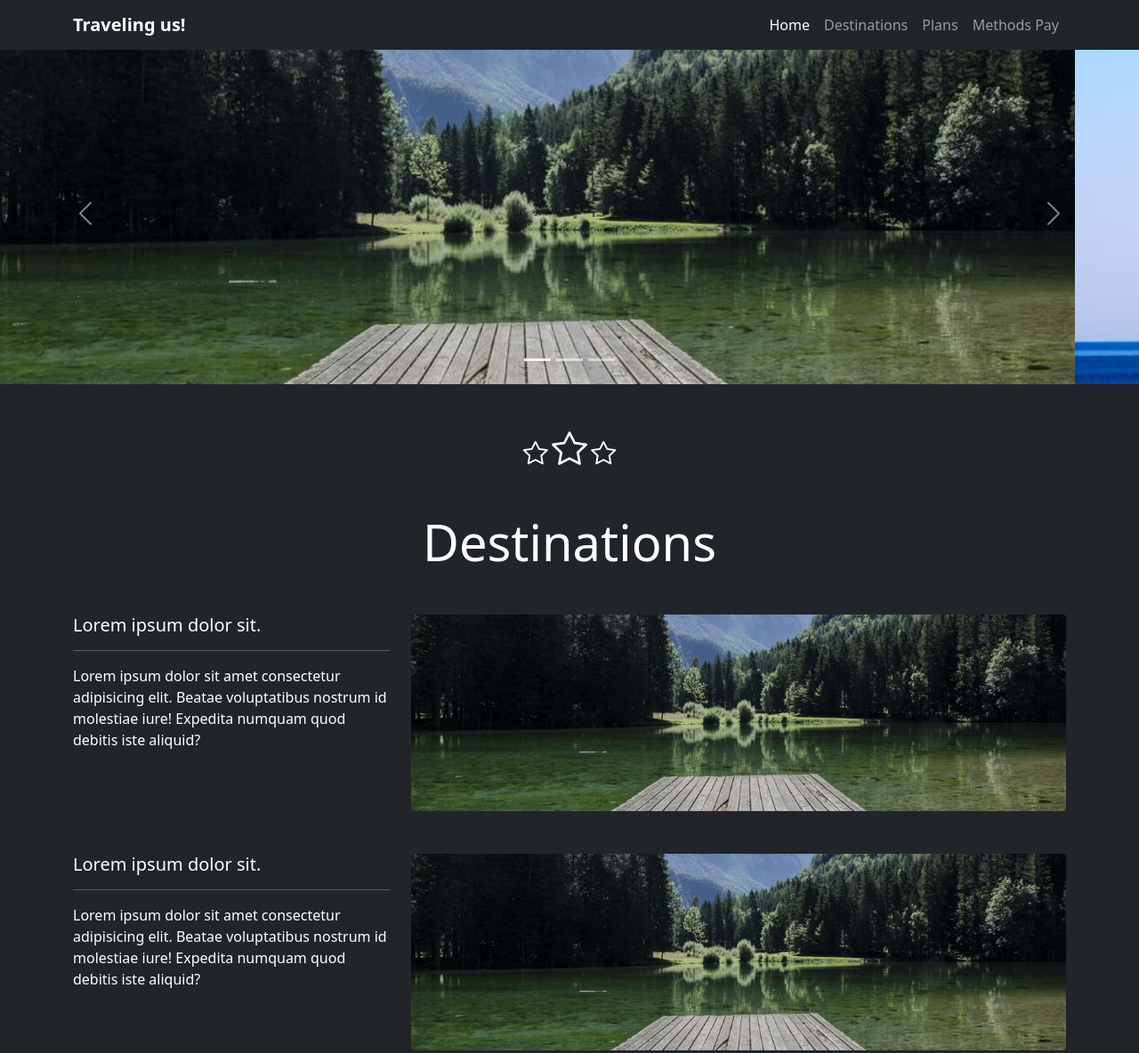
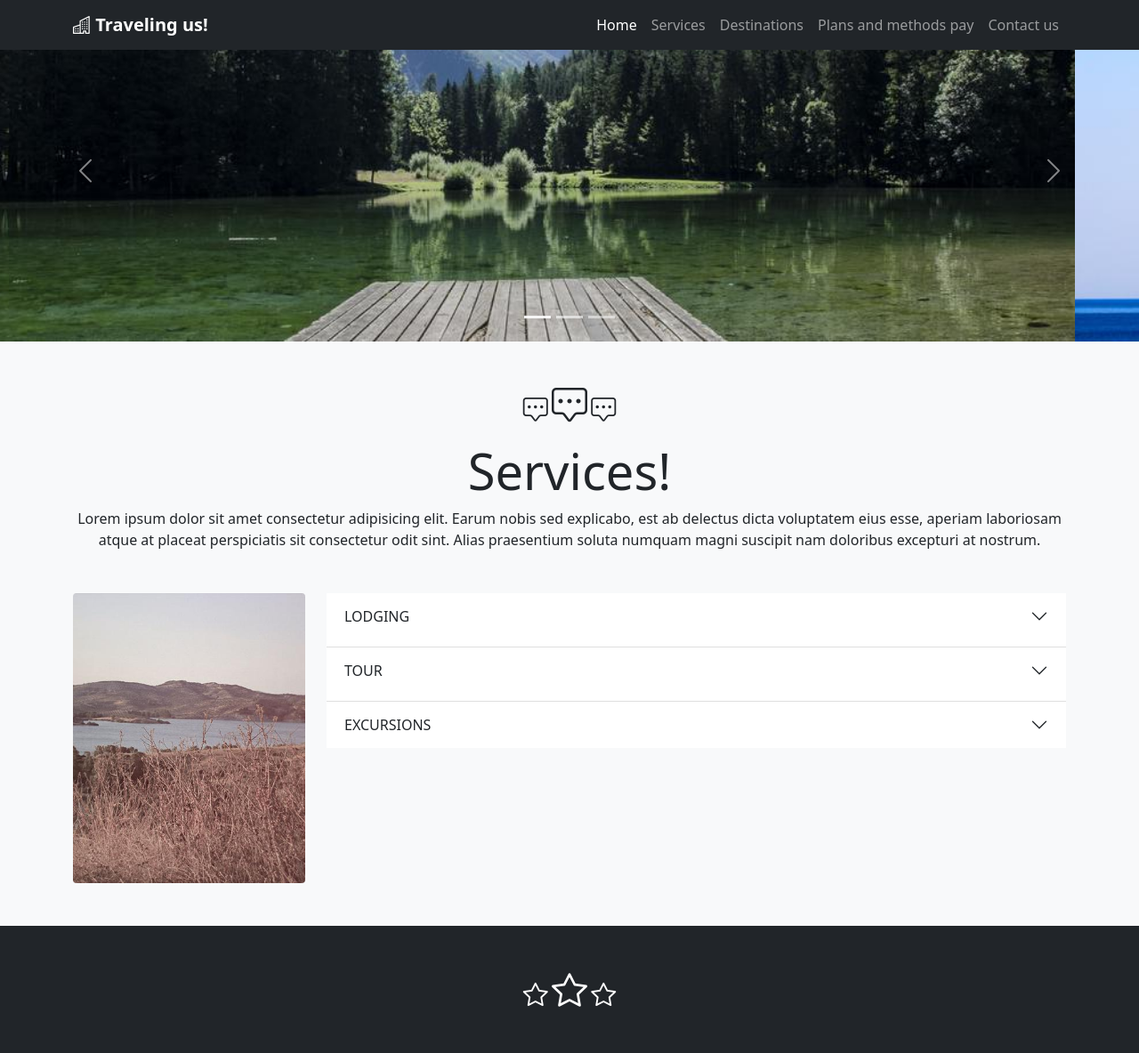
Before and after one commit to juanrex04/leadingpage-bootstrap, a plain HTML site: page index.html in a window 1280 px wide. Shown: the top 1184 px of the page at 89% size. Drawn offline with nearby package versions, Linux system fonts and the light colour scheme.

Commit message:
Mejoras en la distribucion de la pagina, se añade un accordion para mostrar los services

```diff
--- a/css/style.css
+++ b/css/style.css
@@ -5,3 +5,7 @@ body {
 .tarjeta {
   width: 18rem;
 }
+.test:hover{
+    color: rgb(187, 206, 15);
+    transition: .5s;
+}
--- a/index.html
+++ b/index.html
@@ -24,11 +24,14 @@
     <link rel="stylesheet" href="css/style.css" />
     <title>Travel World</title>
   </head>
+
   <body>
     <!-- Navbar -->
-    <nav class="navbar navbar-dark bg-dark navbar-expand-lg fixed-top">
+    <nav class="navbar navbar-dark bg-dark navbar-expand-lg fixed-top mb-1">
       <div class="container">
-        <a href="/" class="navbar-brand fw-bold">Traveling us! </a>
+        <a href="/" class="navbar-brand fw-bold"
+          ><i class="bi bi-building"></i> Traveling us!
+        </a>
         <button
           class="navbar-toggler"
           data-bs-toggle="collapse"
@@ -48,13 +51,16 @@
               >
             </li>
             <li class="nav-item">
+              <a href="#services" class="nav-link">Services</a>
+            </li>
+            <li class="nav-item">
               <a href="#destination" class="nav-link">Destinations</a>
             </li>
             <li class="nav-item">
-              <a href="#plans" class="nav-link">Plans</a>
+              <a href="#plans" class="nav-link">Plans and methods pay</a>
             </li>
             <li class="nav-item">
-              <a href="#methodsPay" class="nav-link">Methods Pay</a>
+              <a href="#contact" class="nav-link">Contact us</a>
             </li>
           </ul>
         </div>
@@ -62,7 +68,7 @@
     </nav>
 
     <!-- carosuel -->
-    <section id="home" class="mt-5">
+    <section id="home" class="">
       <div id="carousel" class="carousel slide" data-bs-ride="carousel">
         <div class="carousel-indicators">
           <button
@@ -118,16 +124,128 @@
       </div>
     </section>
 
+    <!-- services -->
+    <section id="services" class="bg-light py-5 text-center">
+      <div class="container">
+        <i class="bi bi-chat-square-dots h3"></i>
+        <i class="bi bi-chat-square-dots h1"></i>
+        <i class="bi bi-chat-square-dots h3"></i>
+        <h2 class="display-4 mt-3">Services!</h2>
+        <p class="Lead mb-5">
+          Lorem ipsum dolor sit amet consectetur adipisicing elit. Earum nobis
+          sed explicabo, est ab delectus dicta voluptatem eius esse, aperiam
+          laboriosam atque at placeat perspiciatis sit consectetur odit sint.
+          Alias praesentium soluta numquam magni suscipit nam doloribus
+          excepturi at nostrum.
+        </p>
+        <div class="row">
+          <div class="col-12 col-md-6 col-lg-4 col-xl-3 mb-md-0 mb-5">
+            <img src="img/plans.jpg" class="img-fluid rounded" alt="Travel" />
+          </div>
+          <div class="col-12 col-md-6 col-lg-8 col-xl-9">
+            <div class="accordion accordion-flush" id="accordionFlushExample">
+              <div class="accordion-item">
+                <h2 class="accordion-header" id="flush-headingOne">
+                  <button
+                    class="accordion-button collapsed h2"
+                    type="button"
+                    data-bs-toggle="collapse"
+                    data-bs-target="#flush-collapseOne"
+                    aria-expanded="false"
+                    aria-controls="flush-collapseOne"
+                  >
+                    LODGING
+                  </button>
+                </h2>
+                <div
+                  id="flush-collapseOne"
+                  class="accordion-collapse collapse"
+                  aria-labelledby="flush-headingOne"
+                  data-bs-parent="#accordionFlushExample"
+                >
+                  <div class="accordion-body">
+                    Lorem, ipsum dolor sit amet consectetur adipisicing elit.
+                    Assumenda fugit optio sed id omnis possimus itaque pariatur,
+                    quasi eius magni nesciunt, laboriosam vitae similique,
+                    ducimus laborum cupiditate ad aperiam iste autem sunt.
+                    Consequatur, qui perferendis deleniti nesciunt enim facilis
+                    aspernatur.
+                  </div>
+                </div>
+              </div>
+              <div class="accordion-item">
+                <h2 class="accordion-header" id="flush-headingTwo">
+                  <button
+                    class="accordion-button collapsed h1"
+                    type="button"
+                    data-bs-toggle="collapse"
+                    data-bs-target="#flush-collapseTwo"
+                    aria-expanded="false"
+                    aria-controls="flush-collapseTwo"
+                  >
+                    TOUR
+                  </button>
+                </h2>
+                <div
+                  id="flush-collapseTwo"
+                  class="accordion-collapse collapse"
+                  aria-labelledby="flush-headingTwo"
+                  data-bs-parent="#accordionFlushExample"
+                >
+                  <div class="accordion-body">
+                    Placeholder content for this accordion, which is intended to
+                    demonstrate the <code>.accordion-flush</code> class. This is
+                    the second item's accordion body. Let's imagine this being
+                    filled with some actual content.
+                  </div>
+                </div>
+              </div>
+              <div class="accordion-item">
+                <h2 class="accordion-header" id="flush-headingThree">
+                  <button
+                    class="accordion-button collapsed"
+                    type="button"
+                    data-bs-toggle="collapse"
+                    data-bs-target="#flush-collapseThree"
+                    aria-expanded="false"
+                    aria-controls="flush-collapseThree"
+                  >
+                  EXCURSIONS
+                  </button>
+                </h2>
+                <div
+                  id="flush-collapseThree"
+                  class="accordion-collapse collapse"
+                  aria-labelledby="flush-headingThree"
+                  data-bs-parent="#accordionFlushExample"
+                >
+                  <div class="accordion-body">
+                    Placeholder content for this accordion, which is intended to
+                    demonstrate the <code>.accordion-flush</code> class. This is
+                    the third item's accordion body. Nothing more exciting
+                    happening here in terms of content, but just filling up the
+                    space to make it look, at least at first glance, a bit more
+                    representative of how this would look in a real-world
+                    application.
+                  </div>
+                </div>
+              </div>
+            </div>
+          </div>
+        </div>
+      </div>
+    </section>
+
     <!-- Destinations -->
     <main class="bg-dark text-white py-5" id="destination">
       <div class="container">
-        <div class="text-center">
+        <div class="test text-center">
           <i class="bi bi-star h3"></i>
           <i class="bi bi-star h1"></i>
           <i class="bi bi-star h3"></i>
         </div>
         <h2 class="display-4 text-center my-5">Destinations</h2>
-        <div class="row">
+        <div class="row align-items-center">
           <div class="col-12 col-lg-4">
             <h5>Lorem ipsum dolor sit.</h5>
             <hr />
@@ -162,6 +280,10 @@
         </h1>
       </div>
     </main>
+
+    <!-- Iconos
+    <i class="bi bi-cash-stack"></i> dinero efectivo
+   <i class="bi bi-credit-card-2-back-fill"></i> tarjeta-->
     <!-- scripts -->
     <script
       src="https://cdn.jsdelivr.net/npm/bootstrap@5.0.0-beta2/dist/js/bootstrap.bundle.min.js"
```
Also changed, not shown: img/plans.jpg (added).
